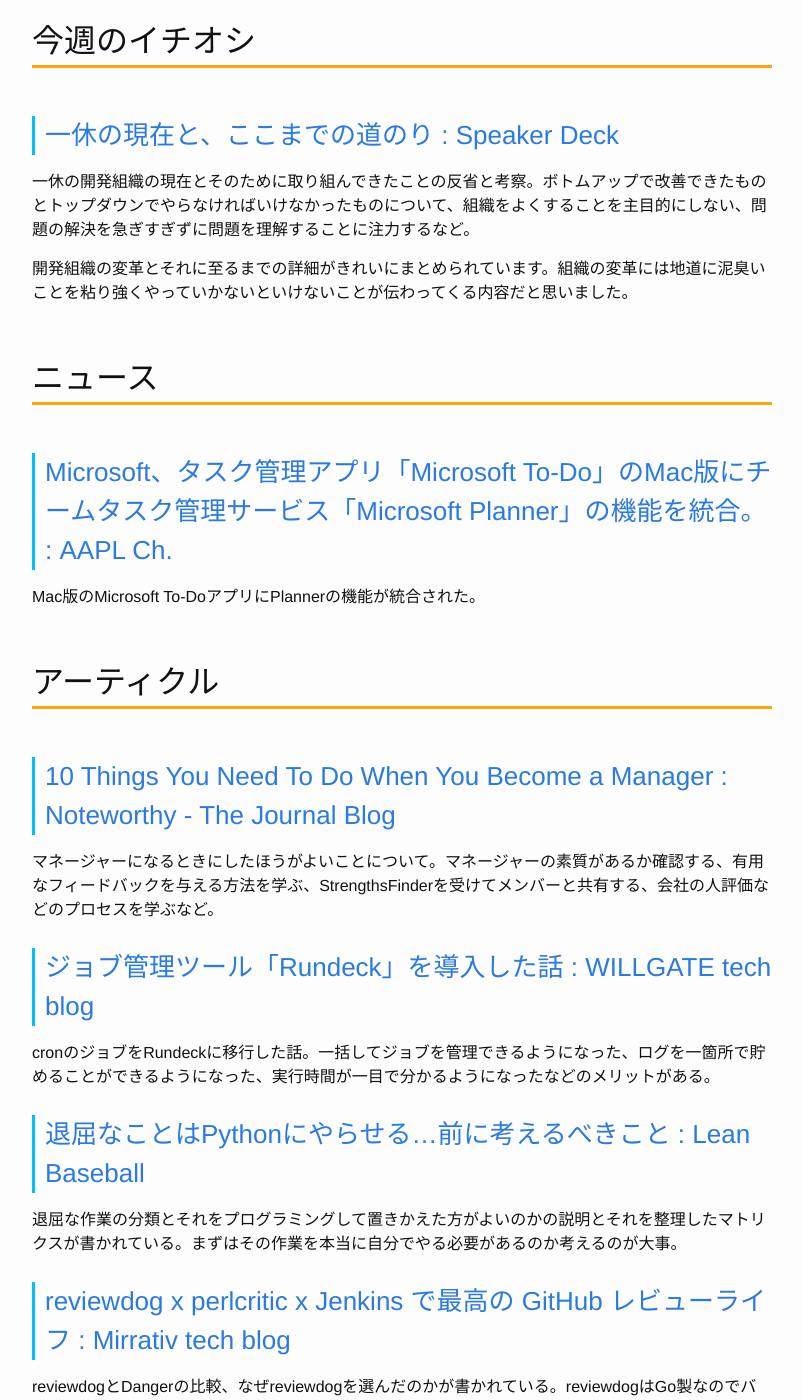
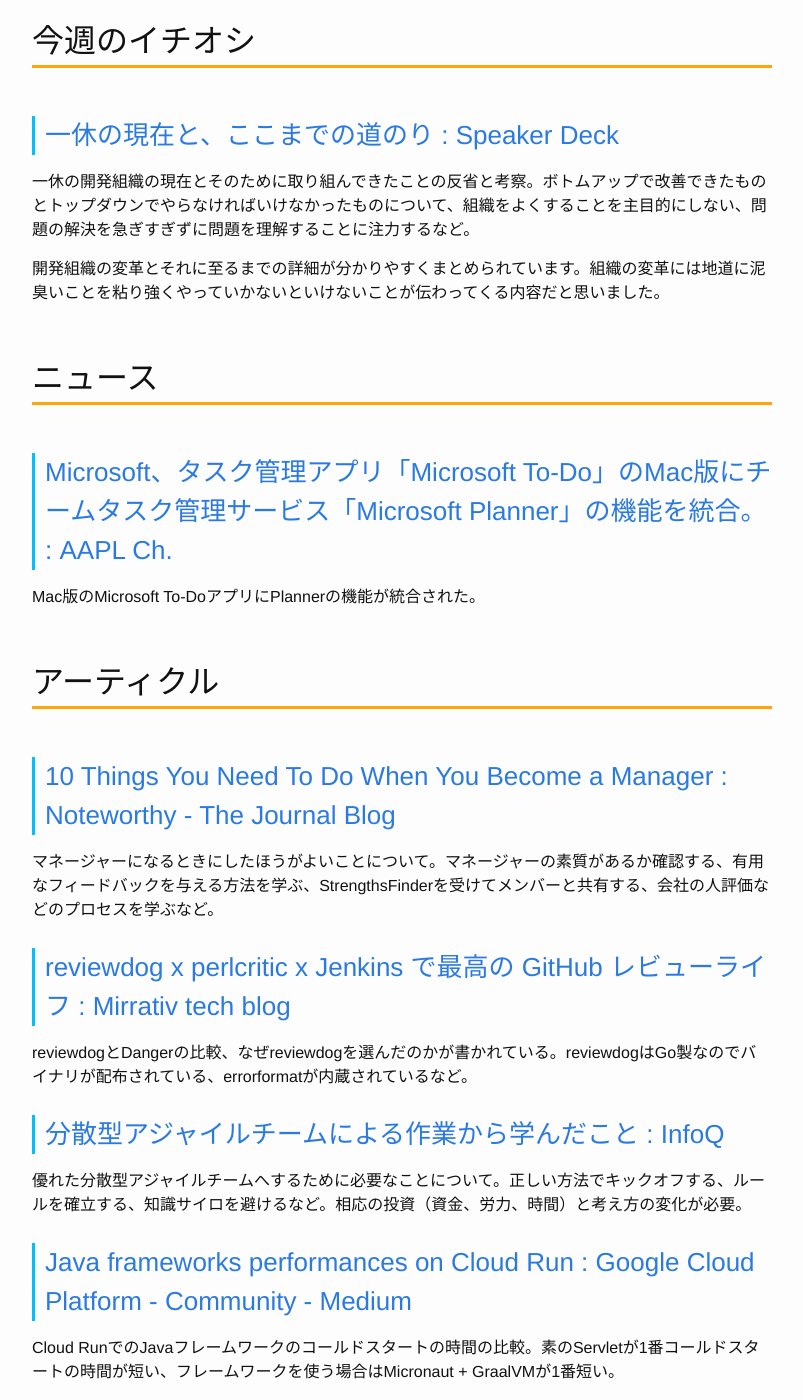
Before and after one commit to Gather-Tech/Gather-Tech.github.io, a Jekyll site: the page built from _posts/2019/2019-07-22-Gather160.md, in a window 1280 px wide and 1400 px high, scrolled down 781 px. Shown: the whole window, without its empty margins (238-1041 px from the left). Built offline with Jekyll 4.4.1, drawn with Linux system fonts in a browser that asks for light colours; comment, search, counter and statistics services are not loaded; some of the changed text lies outside the part shown.

Commit message:
Reduced artiles

```diff
--- a/_posts/2019/2019-07-22-Gather160.md
+++ b/_posts/2019/2019-07-22-Gather160.md
@@ -20,7 +20,7 @@
 
 一休の開発組織の現在とそのために取り組んできたことの反省と考察。ボトムアップで改善できたものとトップダウンでやらなければいけなかったものについて、組織をよくすることを主目的にしない、問題の解決を急ぎすぎずに問題を理解することに注力するなど。
 
-開発組織の変革とそれに至るまでの詳細がきれいにまとめられています。組織の変革には地道に泥臭いことを粘り強くやっていかないといけないことが伝わってくる内容だと思いました。
+開発組織の変革とそれに至るまでの詳細が分かりやすくまとめられています。組織の変革には地道に泥臭いことを粘り強くやっていかないといけないことが伝わってくる内容だと思いました。
 
 ## ニュース
 
@@ -33,14 +33,6 @@
 ### [10 Things You Need To Do When You Become a Manager : Noteworthy - The Journal Blog](https://blog.usejournal.com/10-things-you-need-to-do-when-you-become-a-manager-846199fccbc5)
 
 マネージャーになるときにしたほうがよいことについて。マネージャーの素質があるか確認する、有用なフィードバックを与える方法を学ぶ、StrengthsFinderを受けてメンバーと共有する、会社の人評価などのプロセスを学ぶなど。
-
-### [ジョブ管理ツール「Rundeck」を導入した話 : WILLGATE tech blog](https://tech.willgate.co.jp/entry/2019/07/16/115000)
-
-cronのジョブをRundeckに移行した話。一括してジョブを管理できるようになった、ログを一箇所で貯めることができるようになった、実行時間が一目で分かるようになったなどのメリットがある。
-
-### [退屈なことはPythonにやらせる...前に考えるべきこと : Lean Baseball](https://shinyorke.hatenablog.com/entry/taikutsu-python)
-
-退屈な作業の分類とそれをプログラミングして置きかえた方がよいのかの説明とそれを整理したマトリクスが書かれている。まずはその作業を本当に自分でやる必要があるのか考えるのが大事。
 
 ### [reviewdog x perlcritic x Jenkins で最高の GitHub レビューライフ : Mirrativ tech blog](https://tech.mirrativ.stream/entry/reviewdog-perlcritic-jenkins-for-github-reviewing)
 
@@ -86,18 +78,6 @@
 
 楽譜をSVGでレンダリングできるJavaScriptライブラリ。MIDIの再生もできる。
 
-### [Quasar Framework](https://quasar.dev/)
-
-Vue.jsをベースにしたフレームワーク。SPA、SSRアプリ、PWA、Electronアプリなどが同じコードベースで作れる。
-
-### [testing-library/jest-dom: GitHub](https://github.com/testing-library/jest-dom)
-
-DOMの状態をテストするためのJestのカスタムマッチャー。
-
-### [ueokande/logbook: GitHub](https://github.com/ueokande/logbook)
-
-Kubernetes上のコンテナのログをリアルタイムで見られるツール。Go製。
-
 ### [IntrinsicLabs/osgood: GitHub](https://github.com/intrinsiclabs/osgood)
 
 セキュアで高速なJavaScrip HTTPサーバー。routerごとにファイルを分けてworkerを分離している。Rust製。
@@ -111,10 +91,6 @@
 GitHubのリポジトリをStarだけで評価するのではなくPRやIssue、コントリビューターの数などの指標も加味してスコアを出してくれるツール。
 
 - [Can We Trust GitHub Stars? : containous](https://blog.containo.us/can-we-trust-github-stars-e8aa8b6b0baa)
-
-### [tomorrowkey/android-screen-record: GitHub](https://github.com/tomorrowkey/android-screen-record)
-
-Androidの画面を録画してGIFファイルに変換してくれるCLIツール。
 
 ### [jakedeichert/mask: GitHub](https://github.com/jakedeichert/mask)
 
```
